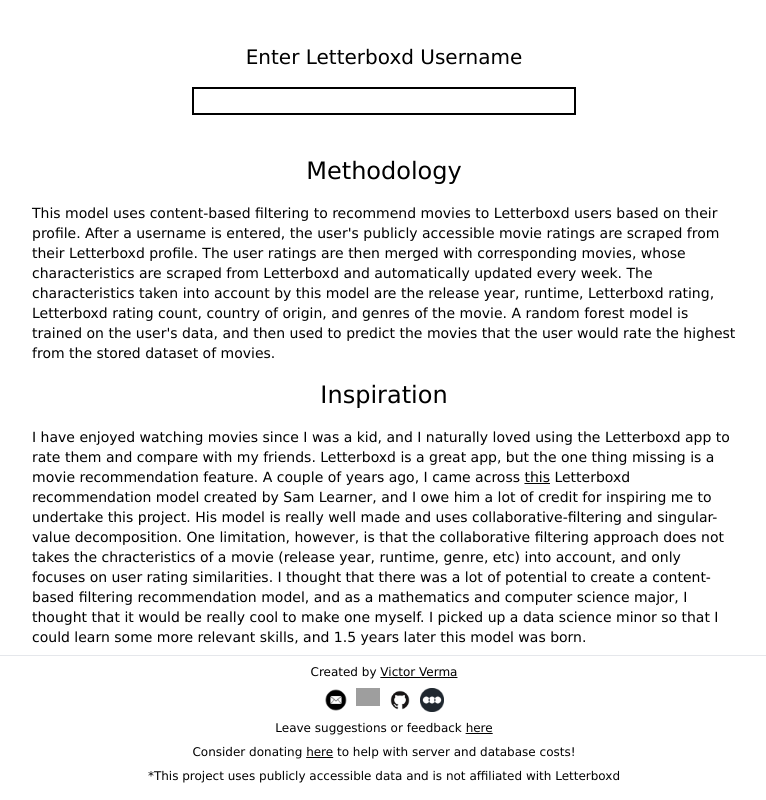
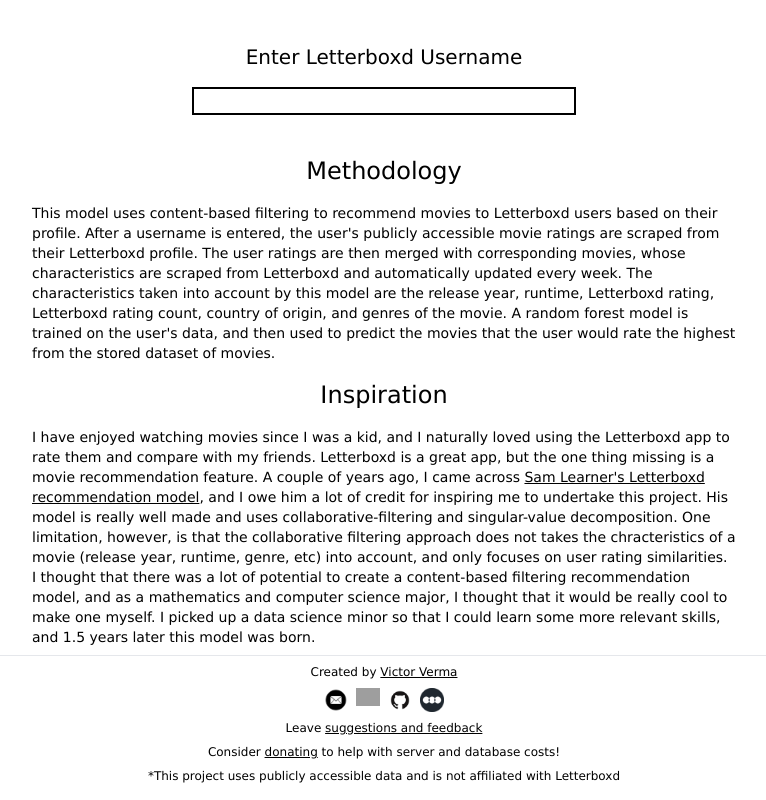
Before and after one commit to victorverma3/Letterboxd-Movie-Recommendations, a React (Vite) app in the folder frontend/: page / in a window 1280 px wide. Shown: the part 305-1105 px from the top of the page, without its empty margins (256-1022 px from the left). Built offline with nearby package versions, Linux system fonts and the light colour scheme; no server answers; grey boxes are pictures that could not be loaded.

Commit message:
optimized seo from page speed insights

```diff
--- a/frontend/index.html
+++ b/frontend/index.html
@@ -6,7 +6,8 @@
 
     <link href="./index.css" rel="stylesheet">
     <meta name="viewport" content="width=device-width, initial-scale=1.0" />
-    <meta name="keywords" content="Victor, Verma, Victor Verma, Boston University, BU, College, University, Student, Computer Science, Mathematics, Data Science, Letterboxd, Movies, Recommendations, Machine Learning" />
+    <meta name="description" content="Get personalized movie recommendations and insightful statistics based on your Letterboxd profile. Discover new favorites and explore your film-watching habits with our service." />
+    <meta name="keywords" content="Victor, Verma, Victor Verma, Boston University, BU, College, University, Student, Computer Science, Mathematics, Data Science, Machine Learning, Letterboxd, Netflix, HBO Max, Hulu, Disney, Movies, Recommendations, Movie Recommendations 2024, Movie Recommendations Generator" />
     <title>Movie Recommendations</title>
   </head>
   <body>
--- a/frontend/src/components/Footer.tsx
+++ b/frontend/src/components/Footer.tsx
@@ -47,23 +47,23 @@ const Footer = () => {
                 </a>
             </div>
             <p className="w-4/5 sm:min-w-96 mx-auto mt-2 mb-2 text-center text-xs">
-                Leave suggestions or feedback{" "}
+                Leave{" "}
                 <a
                     className="underline hover:decoration-amber-800 hover:shadow-md"
                     href="https://docs.google.com/forms/d/e/1FAIpQLSdRETeDzFE_i6lSv6BunfmSHCdINK5YQKoFAV_8nwog1-A9Qg/viewform?usp=sf_link"
                     target="_blank"
                 >
-                    here
+                    suggestions and feedback
                 </a>
             </p>
             <p className="w-4/5 sm:min-w-96 mx-auto mt-2 mb-2 text-center text-xs">
-                Consider donating{" "}
+                Consider{" "}
                 <a
                     className="underline hover:decoration-amber-800 hover:shadow-md"
                     href="https://ko-fi.com/victorverma"
                     target="_blank"
                 >
-                    here
+                    donating
                 </a>{" "}
                 to help with server and database costs!
             </p>
--- a/frontend/src/components/Header.tsx
+++ b/frontend/src/components/Header.tsx
@@ -55,9 +55,9 @@ const Header = () => {
                         : "w-3/5 h-full z-50 fixed top-0 bottom-0 left-[-100%] ease-in-out duration-300"
                 }
             >
-                <h1 className="w-full m-4 text-3xl font-bold text-amber-800">
+                <li className="w-full m-4 text-3xl font-bold text-amber-800">
                     LMR
-                </h1>
+                </li>
 
                 {navItems.map((item) => (
                     <Link key={item.id} onClick={handleNav} to={item.url}>
--- a/frontend/src/pages/Home.tsx
+++ b/frontend/src/pages/Home.tsx
@@ -43,22 +43,21 @@ const Home = () => {
                         href="https://letterboxd.samlearner.com/"
                         target="_blank"
                     >
-                        this
-                    </a>{" "}
-                    Letterboxd recommendation model created by Sam Learner, and
-                    I owe him a lot of credit for inspiring me to undertake this
-                    project. His model is really well made and uses
-                    collaborative-filtering and singular-value decomposition.
-                    One limitation, however, is that the collaborative filtering
-                    approach does not takes the chracteristics of a movie
-                    (release year, runtime, genre, etc) into account, and only
-                    focuses on user rating similarities. I thought that there
-                    was a lot of potential to create a content-based filtering
-                    recommendation model, and as a mathematics and computer
-                    science major, I thought that it would be really cool to
-                    make one myself. I picked up a data science minor so that I
-                    could learn some more relevant skills, and 1.5 years later
-                    this model was born.
+                        Sam Learner's Letterboxd recommendation model
+                    </a>
+                    , and I owe him a lot of credit for inspiring me to
+                    undertake this project. His model is really well made and
+                    uses collaborative-filtering and singular-value
+                    decomposition. One limitation, however, is that the
+                    collaborative filtering approach does not takes the
+                    chracteristics of a movie (release year, runtime, genre,
+                    etc) into account, and only focuses on user rating
+                    similarities. I thought that there was a lot of potential to
+                    create a content-based filtering recommendation model, and
+                    as a mathematics and computer science major, I thought that
+                    it would be really cool to make one myself. I picked up a
+                    data science minor so that I could learn some more relevant
+                    skills, and 1.5 years later this model was born.
                 </p>
             </div>
         </div>
```
